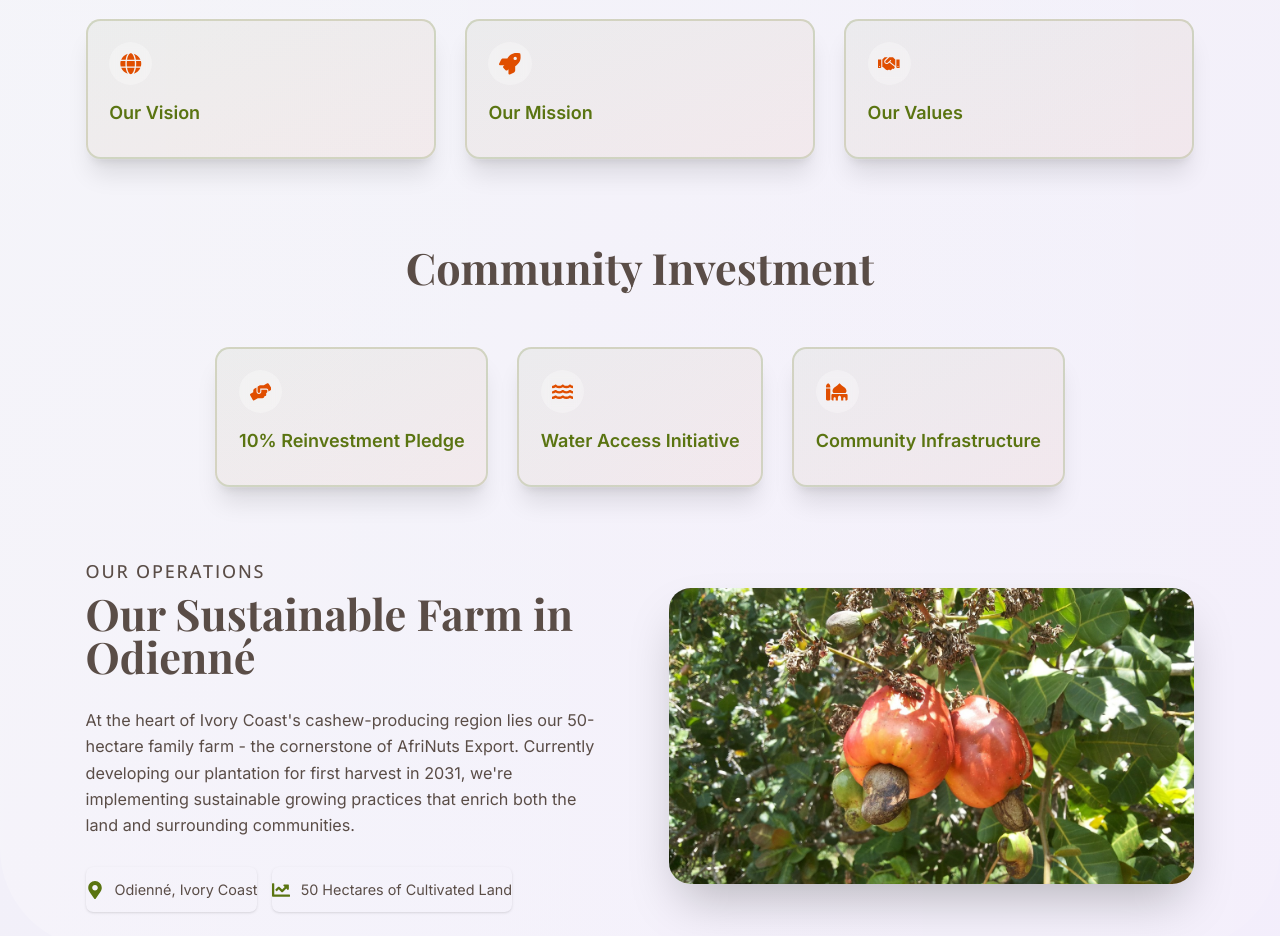
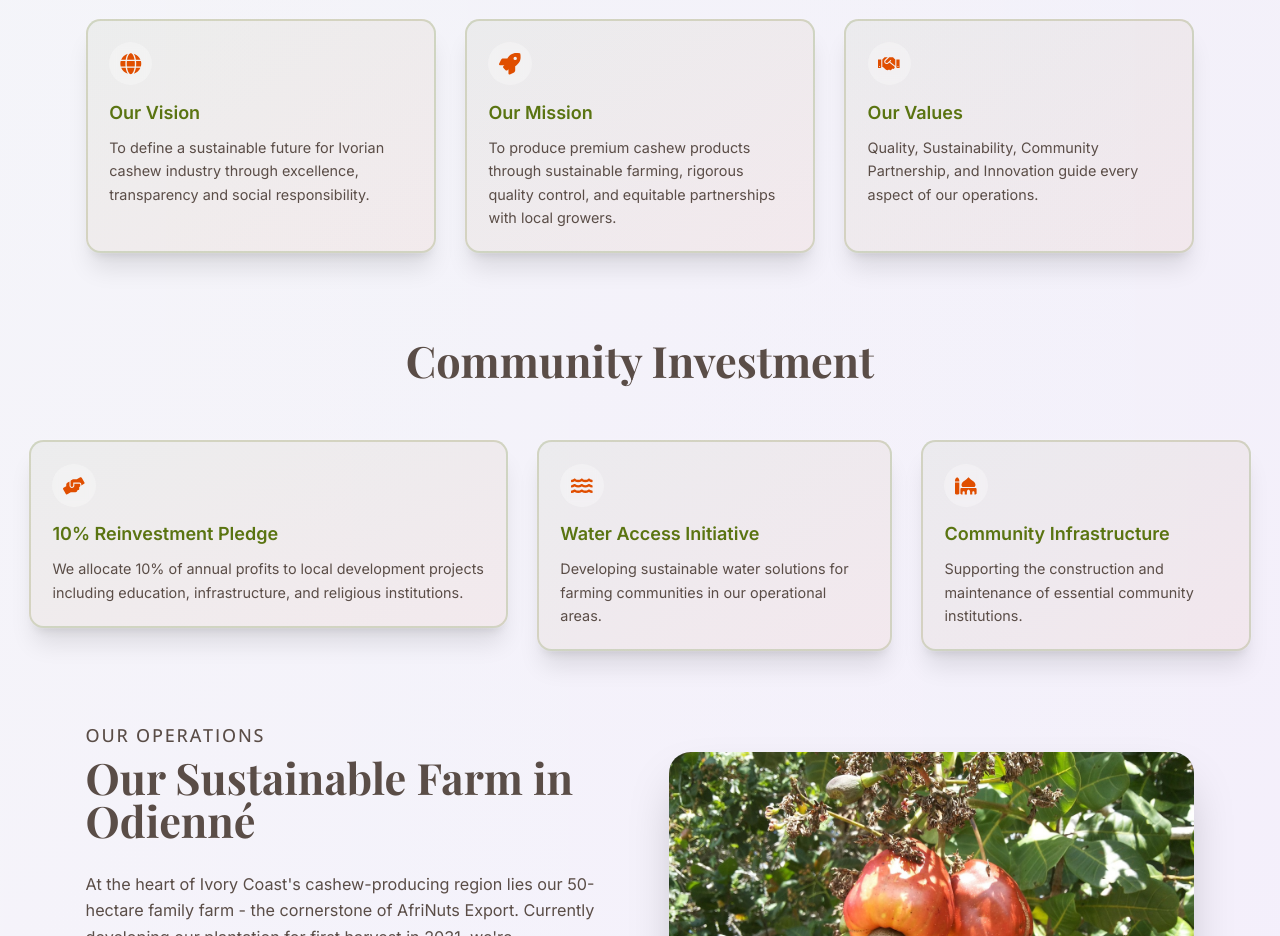
Before and after one commit to Hamza-hub320/afrinuts-export, a React (Vite) app: page /afrinuts-export/about in a window 1280 px wide. Shown: the part 1760-2696 px from the top of the page. Built offline with nearby package versions, Linux system fonts and the light colour scheme.

Commit message:
Refactor InfoCard usage to use children prop instead of description

```diff
--- a/src/pages/About.tsx
+++ b/src/pages/About.tsx
@@ -192,21 +192,24 @@ const About: React.FC = () => {
                 <InfoCard
                     icon={FaGlobe}
                     title={t('vmv.vision.title')}
-                    description={t('vmv.vision.text')}
                     iconColor="text-accent"
-                />
+                >
+                    {t('vmv.vision.text')}
+                </InfoCard>
                 <InfoCard
                     icon={FaRocket}
                     title={t('vmv.mission.title')}
-                    description={t('vmv.mission.text')}
                     iconColor="text-accent"
-                />
+                >
+                    {t('vmv.mission.text')}
+                </InfoCard>
                 <InfoCard
                     icon={FaHandshake}
                     title={t('vmv.values.title')}
-                    description={t('vmv.values.text')}
                     iconColor="text-accent"
-                />
+                >
+                    {t('vmv.values.text')}
+                </InfoCard>
               </div>
             </motion.div>
           </div>
@@ -229,21 +232,24 @@ const About: React.FC = () => {
                 <InfoCard
                     icon={FaHandsHelping}
                     title={t('community.cards.pledge.title')}
-                    description={t('community.cards.pledge.text')}
                     iconColor="text-accent"
-                />
+                >
+                    {t('community.cards.pledge.text')}
+                </InfoCard>
                 <InfoCard
                     icon={FaWater}
                     title={t('community.cards.water.title')}
-                    description={t('community.cards.water.text')}
                     iconColor="text-accent"
-                />
+                >
+                    {t('community.cards.water.text')}
+                </InfoCard>
                 <InfoCard
                     icon={FaMosque}
                     title={t('community.cards.religion.title')}
-                    description={t('community.cards.religion.text')}
                     iconColor="text-accent"
-                />
+                >
+                    {t('community.cards.religion.text')}
+                </InfoCard>
               </div>
             </motion.div>
         </Section>
--- a/src/pages/Farm.tsx
+++ b/src/pages/Farm.tsx
@@ -157,10 +157,11 @@ const Farm = () => {
                                     <InfoCard
                                         icon={stat.icon}
                                         title={stat.value}
-                                        description={stat.label}
                                         iconColor="text-accent"
                                         className="h-full"
-                                    />
+                                    >
+                                        {stat.label}
+                                    </InfoCard>
                                 </motion.div>
                             ))}
                         </div>
@@ -181,10 +182,11 @@ const Farm = () => {
                                     <InfoCard
                                         icon={feature.icon}
                                         title={feature.title}
-                                        description={feature.description}
                                         iconColor="text-accent"
                                         className="h-full"
-                                    />
+                                    >
+                                        {feature.description}
+                                    </InfoCard>
                                 </motion.div>
                             ))}
                         </div>
@@ -263,10 +265,11 @@ const Farm = () => {
                                     <InfoCard
                                         icon={stat.icon}
                                         title={`${stat.value}${stat.suffix || ''}`}
-                                        description={stat.label}
                                         iconColor="text-accent"
                                         className="h-full text-center"
-                                    />
+                                    >
+                                        {stat.label}
+                                    </InfoCard>
                                 </motion.div>
                             ))}
                         </div>
@@ -297,10 +300,11 @@ const Farm = () => {
                                         <InfoCard
                                             icon={practice.icon}
                                             title={practice.title}
-                                            description={practice.description}
                                             iconColor="text-accent"
                                             className="h-full"
-                                        />
+                                        >
+                                            {practice.description}
+                                        </InfoCard>
                                     </motion.div>
                                 ))}
                             </div>
--- a/src/pages/Vision.tsx
+++ b/src/pages/Vision.tsx
@@ -194,10 +194,11 @@ const Vision: React.FC = () => {
                                     <InfoCard
                                         icon={getIconComponent(item.icon)}
                                         title={item.title}
-                                        description={item.content}
                                         iconColor="text-accent"
                                         className="h-full"
-                                    />
+                                    >
+                                        {item.content}
+                                    </InfoCard>
                                 </motion.div>
                             ))}
                         </div>
@@ -282,10 +283,11 @@ const Vision: React.FC = () => {
                                     <InfoCard
                                         icon={getIconComponent(item.icon)}
                                         title={item.title}
-                                        description={item.content}
                                         iconColor="text-accent"
                                         className="h-full"
-                                    />
+                                    >
+                                        {item.content}
+                                    </InfoCard>
                                 </motion.div>
                             ))}
                         </div>
@@ -322,10 +324,11 @@ const Vision: React.FC = () => {
                                     <InfoCard
                                         icon={getIconComponent(item.icon)}
                                         title={item.title}
-                                        description={item.content}
                                         iconColor="text-accent"
                                         className="h-full"
-                                    />
+                                    >
+                                        {item.content}
+                                    </InfoCard>
                                 </motion.div>
                             ))}
                         </div>
```
